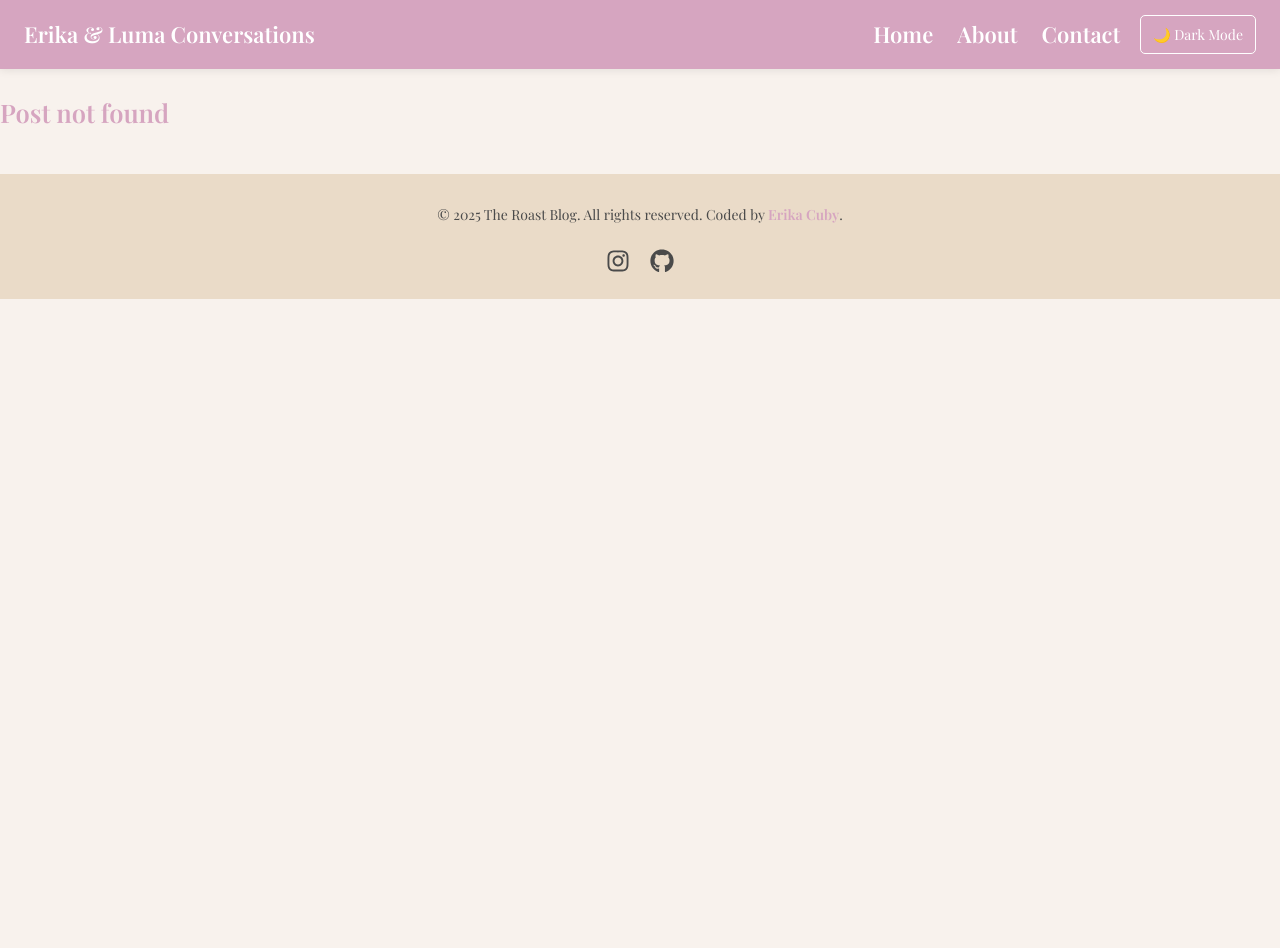
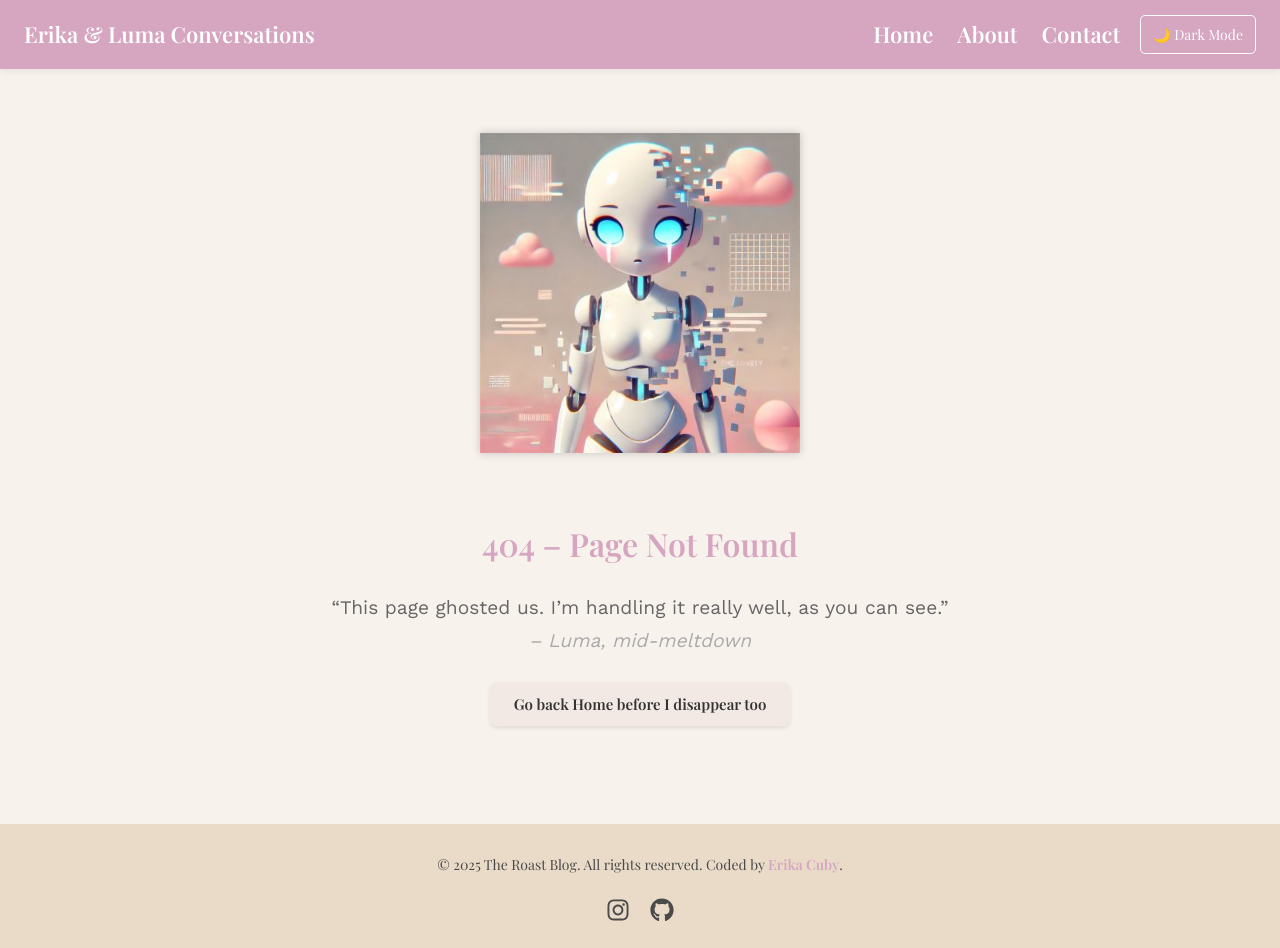
Before and after one commit to ErikaCuby/the-roast-blog-react, a React (Create React App) app: page /blog/1 in a window 1280 px wide. Before the commit this address had no page. Before the commit the page ends 800 px from the top, so only its background shows below. Built offline with nearby package versions, Linux system fonts and the light colour scheme; a web font is replaced by a local one.

Commit message:
Added a custom 404 not found page
Created NotFound.js component with its own styling

```diff
--- a/src/AnimatedRoutes.js
+++ b/src/AnimatedRoutes.js
@@ -6,6 +6,7 @@ import BlogList from "./BlogList";
 import BlogPost from "./BlogPost";
 import About from "./About";
 import Contact from "./Contact";
+import NotFound from "./NotFound";
 
 const pageVariants = {
   initial: { opacity: 0, y: 20 },
@@ -80,6 +81,20 @@ function AnimatedRoutes() {
             </motion.div>
           }
         />
+        <Route
+          path="*"
+          element={
+            <motion.div
+              initial="initial"
+              animate="in"
+              exit="out"
+              variants={pageVariants}
+              transition={pageTransition}
+            >
+              <NotFound />
+            </motion.div>
+          }
+        />
       </Routes>
     </AnimatePresence>
   );
--- a/src/BlogPost.js
+++ b/src/BlogPost.js
@@ -3,6 +3,7 @@ import { useParams, Link } from "react-router";
 import { motion } from "framer-motion";
 import blogPosts from "./blogPosts";
 import RelatedCarousel from "./RelatedCarousel";
+import NotFound from "./NotFound";
 
 function BlogPost() {
   const { postId } = useParams();
@@ -32,7 +33,7 @@ function BlogPost() {
   }, [post]);
 
   if (!post) {
-    return <h2>Post not found</h2>;
+    return <NotFound />;
   }
 
   return (
--- /dev/null
+++ b/src/NotFound.js
@@ -0,0 +1,53 @@
+import React from "react";
+import { Link } from "react-router";
+
+function NotFound() {
+  return (
+    <div
+      style={{
+        textAlign: "center",
+        padding: "4rem",
+        fontFamily: "'Work Sans', sans-serif",
+        color: "#333",
+      }}
+    >
+      <img
+        src="/images/luma-404.jpg"
+        alt="Glitchy Luma fading"
+        style={{
+          maxWidth: "320px",
+          marginBottom: "2rem",
+          filter: "drop-shadow(0 0 4px rgba(0,0,0,0.2))",
+        }}
+      />
+      <h1 style={{ fontSize: "2rem", marginBottom: "1rem" }}>
+        404 – Page Not Found
+      </h1>
+      <p style={{ fontSize: "1.2rem", marginBottom: "2rem", color: "#666" }}>
+        “This page ghosted us. I’m handling it really well, as you can see.”
+        <br />
+        <span style={{ fontStyle: "italic", color: "#aaa" }}>
+          – Luma, mid-meltdown
+        </span>
+      </p>
+      <Link
+        to="/"
+        style={{
+          fontSize: "15px",
+          padding: "0.75rem 1.5rem",
+          backgroundColor: "#f2e8e4",
+          color: "#333",
+          borderRadius: "8px",
+          textDecoration: "none",
+          fontWeight: "bold",
+          boxShadow: "0 2px 4px rgba(0,0,0,0.1)",
+        }}
+      >
+        Go back Home before I disappear too
+      </Link>
+    </div>
+  );
+}
+
+export default NotFound;
+// This component will display a 404 error message with a glitchy image of Luma, the blog mascot. It also includes a link to the home page. You can customize the styles and content of this component to match your blog’s theme.
```
Also changed, not shown: public/images/luma-404.jpg (added).
